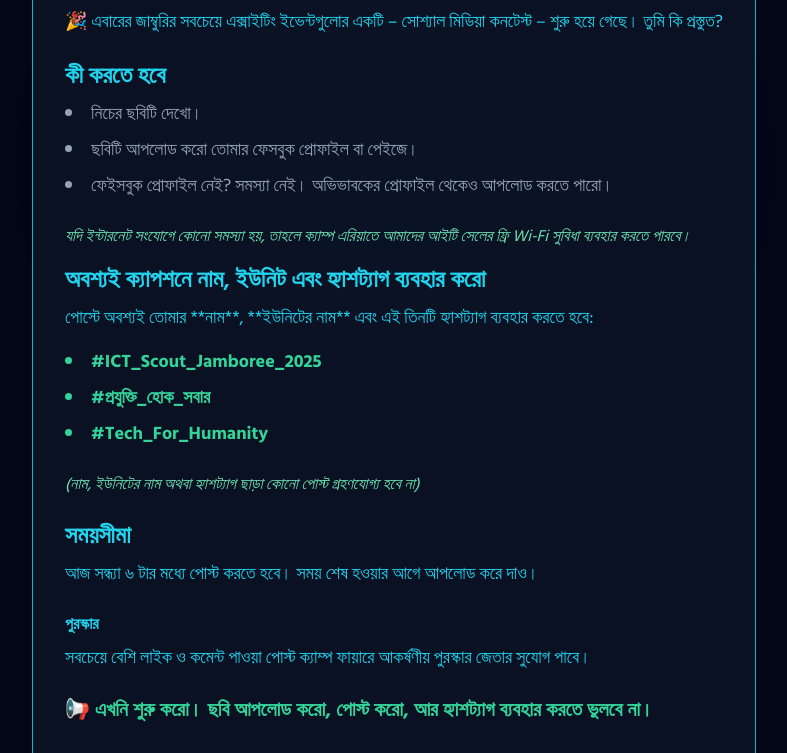
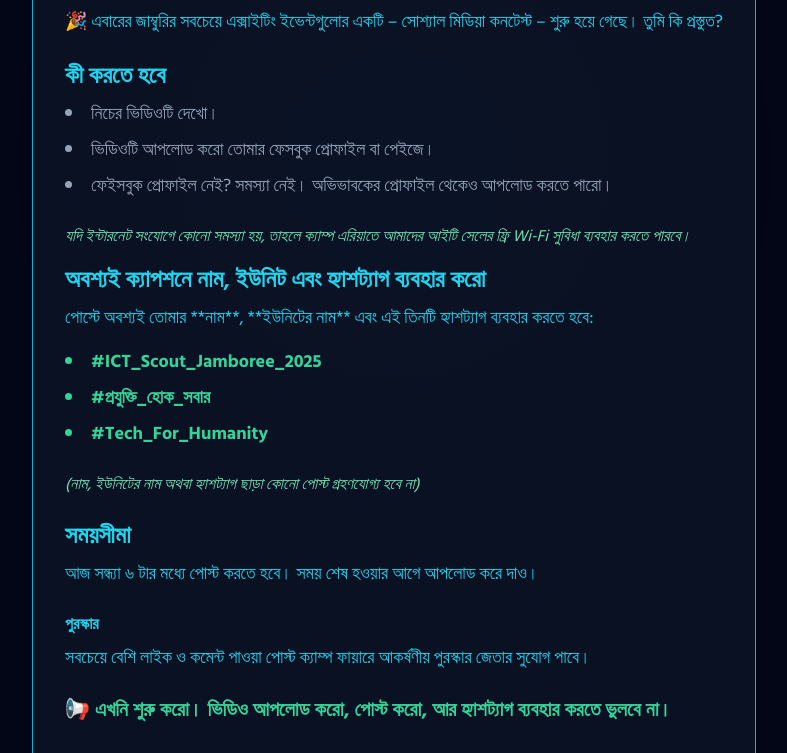
Before and after one commit to theHridoy/JamboreeTrailer, a plain HTML site: page index.html in a window 1280 px wide. Shown: the part 237-990 px from the top of the page, without its empty margins (246-1033 px from the left). Drawn offline with nearby package versions, Linux system fonts and the light colour scheme.

Commit message:
Update index.html

```diff
--- a/index.html
+++ b/index.html
@@ -76,8 +76,8 @@
 
         <h3 class="text-2xl font-semibold mt-6 mb-2">কী করতে হবে</h3>
         <ul class="list-disc list-inside text-lg space-y-2 mb-6 text-slate-400">
-            <li>নিচের ছবিটি দেখো।</li>
-            <li>ছবিটি আপলোড করো তোমার ফেসবুক প্রোফাইল বা পেইজে।</li>
+            <li>নিচের ভিডিওটি দেখো।</li>
+            <li>ভিডিওটি আপলোড করো তোমার ফেসবুক প্রোফাইল বা পেইজে।</li>
             <li>ফেইসবুক প্রোফাইল নেই? সমস্যা নেই। অভিভাবকের প্রোফাইল থেকেও আপলোড করতে পারো।</li>
         </ul>
         <p class="text-md italic text-emerald-300 mt-4 mb-4">
@@ -99,7 +99,7 @@
         <h3 class="2xl font-semibold mb-2">পুরস্কার</h3>
         <p class="text-lg mb-6">সবচেয়ে বেশি লাইক ও কমেন্ট পাওয়া পোস্ট ক্যাম্প ফায়ারে আকর্ষণীয় পুরস্কার জেতার সুযোগ পাবে।</p>
 
-        <p class="text-xl font-bold text-emerald-400">📢 এখনি শুরু করো। ছবি আপলোড করো, পোস্ট করো, আর হ্যাশট্যাগ ব্যবহার করতে ভুলবে না।</p>
+        <p class="text-xl font-bold text-emerald-400">📢 এখনি শুরু করো। ভিডিও আপলোড করো, পোস্ট করো, আর হ্যাশট্যাগ ব্যবহার করতে ভুলবে না।</p>
 
         <h3 class="text-2xl font-semibold mt-8 mb-2">যোগাযোগ</h3>
         <p class="text-lg text-slate-300">
```
